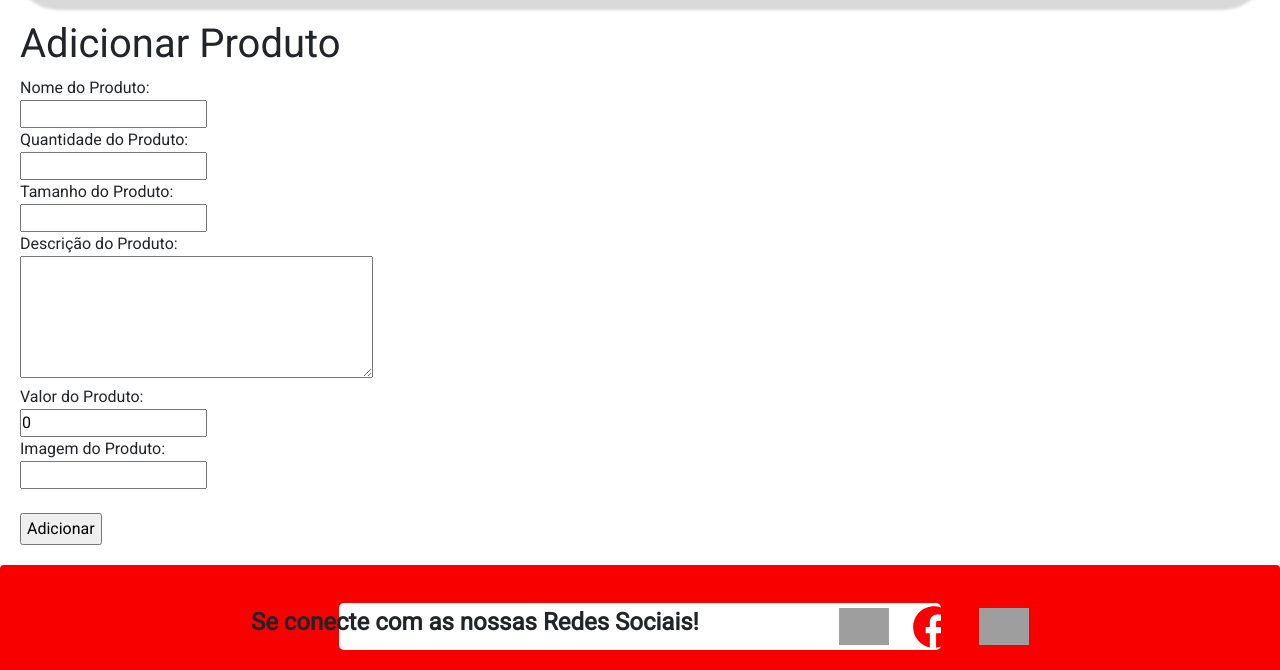
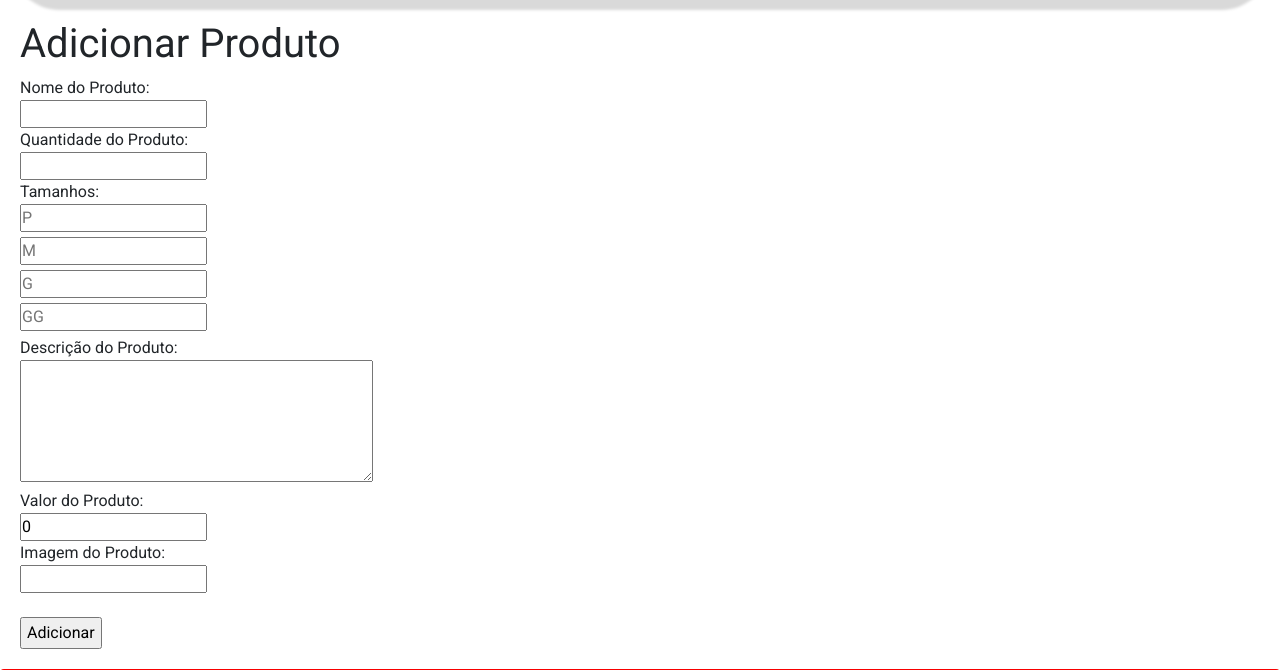
Before and after one commit to kengiiGMs/ProjetoPI, a Django app: page /add_produto in a window 1280 px wide. Shown: the part 116-786 px from the top of the page. Run offline with Django 4.2, Linux system fonts and the light colour scheme; a user stored in the database is signed in; some libraries are stand-ins or nearby versions; grey boxes are pictures that could not be loaded.

Commit message:
Added tamanahos in Product

```diff
--- a/ecommerce/models.py
+++ b/ecommerce/models.py
@@ -13,18 +13,15 @@ class User(AbstractUser):
 
 
 class Produto(models.Model):
-    TAMANHO_CHOICES = [
-        ("P", "Pequeno"),
-        ("M", "Médio"),
-        ("G", "Grande"),
-        ("GG", "Extra Grande"),
-    ]
     nome_produto = models.CharField(max_length=255)
     quantidade_produto = models.IntegerField()
-    tamanho_produto = models.CharField(max_length=2, choices=TAMANHO_CHOICES)
     descricao_produto = models.TextField()
     valor_produto = models.DecimalField(max_digits=6, decimal_places=2)
     img_url = models.URLField()
+    tamanho_p = models.IntegerField(max_length=3, blank=False, null=True)
+    tamanho_m = models.IntegerField(max_length=1, blank=False, null=True)
+    tamanho_g = models.IntegerField(max_length=1, blank=False, null=True)
+    tamanho_gg = models.IntegerField(max_length=2, blank=False, null=True)
 
     def __str__(self):
         return self.nome_produto
--- a/ecommerce/static/ecommerce/styles.css
+++ b/ecommerce/static/ecommerce/styles.css
@@ -408,3 +408,7 @@ footer img:hover{
   gap: 20px;
   text-align: left;
 }
+
+.space {
+  margin-bottom: 5px;
+}
--- a/ecommerce/templates/ecommerce/add_produto.html
+++ b/ecommerce/templates/ecommerce/add_produto.html
@@ -22,9 +22,21 @@
                     <input type="text" name="quantidade_produto" id="quantidade_produto">
                 </div>
 
-            <label for="tamanho_produto">Tamanho do Produto:</label>
-                <div>
-                    <input type="text" name="tamanho_produto" id="tamanho_produto">
+            <label for="tamanho_produto">Tamanhos:</label>
+                <div class="space">
+                    <input type="number" name="tamanho_p" id="tamanho_p" placeholder="P" min="0">
+                </div>
+
+                <div class="space">
+                    <input type="number" name="tamanho_m" id="tamanho_m" placeholder="M" min="0">
+                </div>
+
+                <div class="space">
+                    <input type="number" name="tamanho_g" id="tamanho_g" placeholder="G" min="0">
+                </div>
+
+                <div class="space">
+                    <input type="number" name="tamanho_gg" id="tamanho_gg" placeholder="GG" min="0">
                 </div>
 
             <label for="descricao_produto">Descrição do Produto:</label>
```
Also changed, not shown: db.sqlite3.
